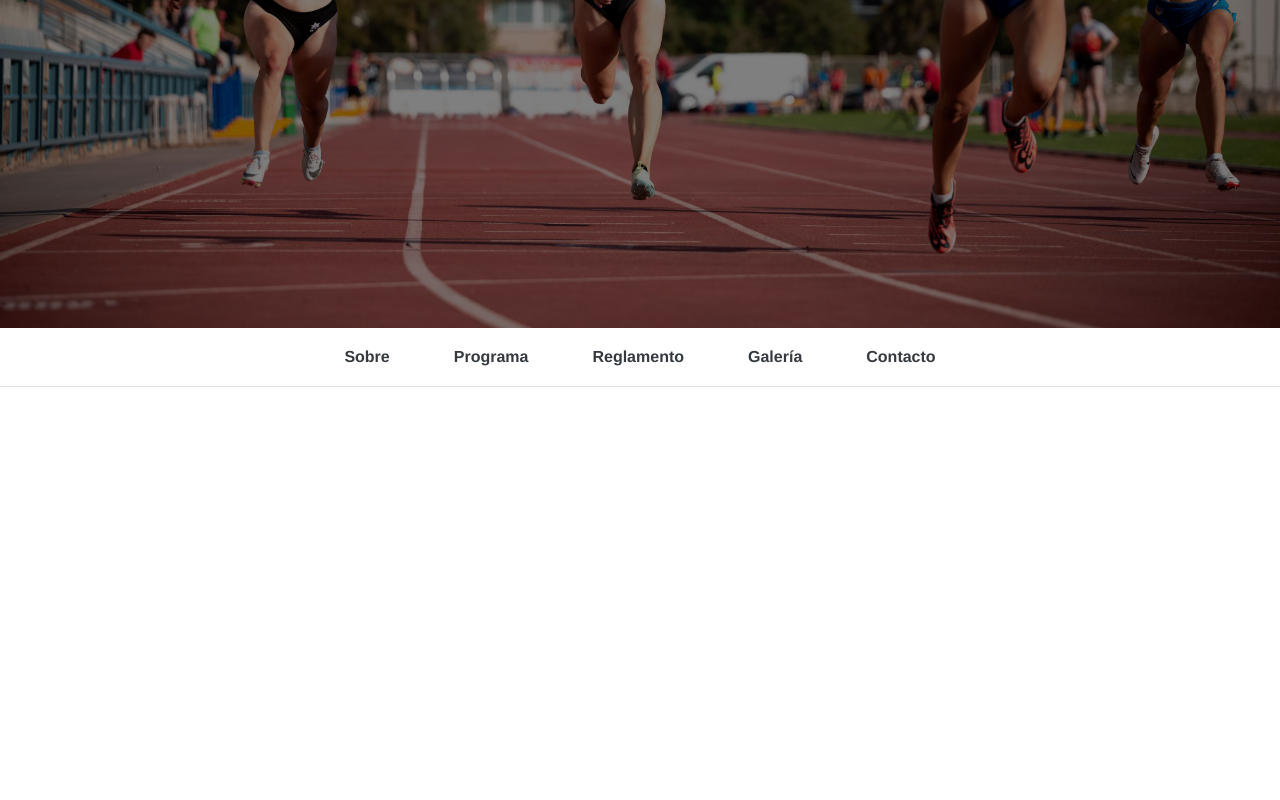
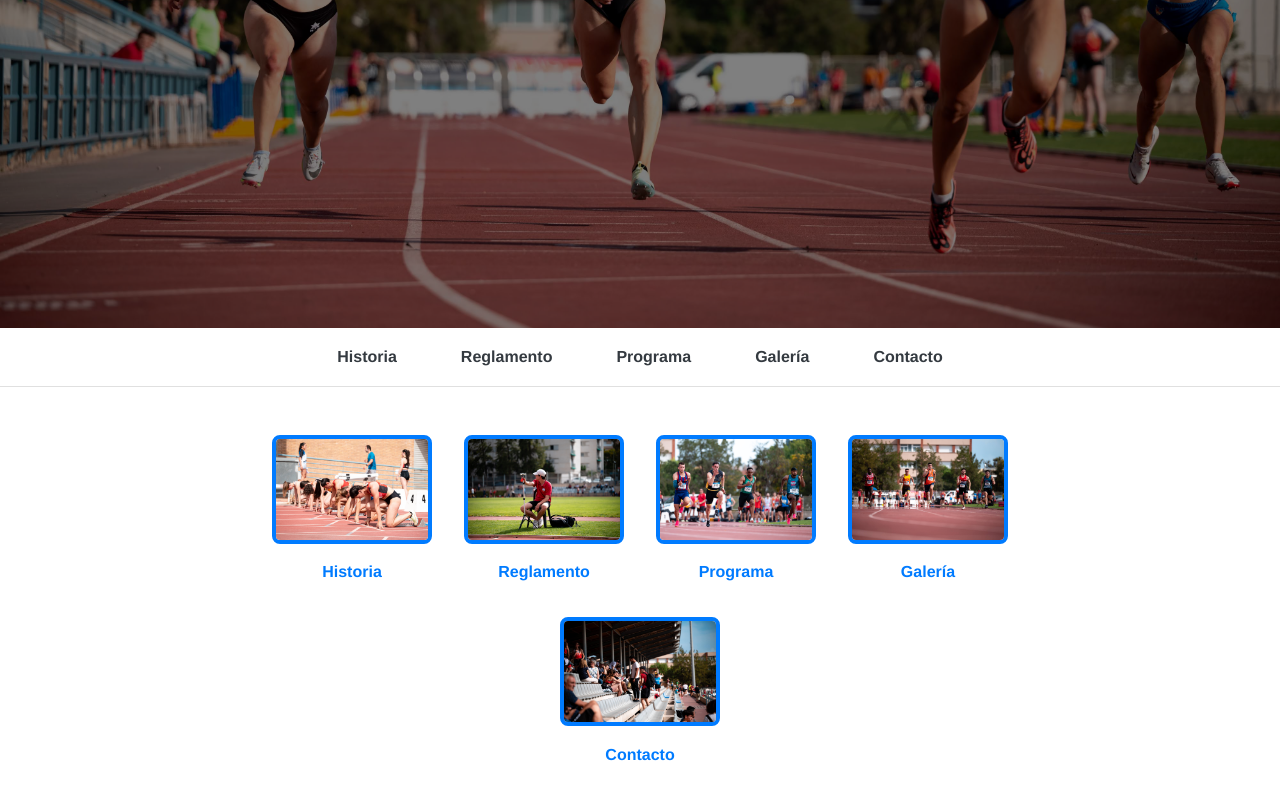
Before and after one commit to presidentgava/Meetingbernatpeso, a plain HTML site: page index.html in a window 1280 px wide. Shown: the part 472-1272 px from the top of the page. Before the commit the page ends 891 px from the top, so only its background shows below. Drawn offline with Linux system fonts and the light colour scheme.

Commit message:
Actualizo index.html con nuevo layout y enlaces a páginas

```diff
--- a/index.html
+++ b/index.html
@@ -32,59 +32,28 @@
       color: white;
     }
     .hero::after {
-      content: '';
-      position: absolute;
-      top: 0; left: 0;
-      width: 100%; height: 100%;
-      background: rgba(0,0,0,0.5);
+      content: ''; position: absolute; top: 0; left: 0;
+      width: 100%; height: 100%; background: rgba(0,0,0,0.5);
     }
-    .hero-content {
-      position: relative;
-      z-index: 1;
-      max-width: 800px;
-      padding: 0 1rem;
-    }
-    .hero-content h1 {
-      font-size: 3rem;
-      margin-bottom: 1rem;
-    }
-    .hero-content p {
-      font-size: 1.25rem;
-      opacity: 0.9;
-    }
+    .hero-content { position: relative; z-index: 1; max-width: 800px; padding: 0 1rem; }
+    .hero-content h1 { font-size: 3rem; margin-bottom: 1rem; }
+    .hero-content p { font-size: 1.25rem; opacity: 0.9; }
 
     /* Navegación sticky */
-    nav {
-      position: sticky;
-      top: 0;
-      background: rgba(255,255,255,0.8);
-      backdrop-filter: blur(10px);
-      z-index: 10;
-      border-bottom: 1px solid #e0e0e0;
-    }
-    nav ul {
-      display: flex;
-      justify-content: center;
-      list-style: none;
-    }
+    nav { position: sticky; top: 0; background: rgba(255,255,255,0.9); backdrop-filter: blur(10px); z-index: 10; border-bottom: 1px solid #e0e0e0; }
+    nav ul { display: flex; justify-content: center; list-style: none; }
     nav li { margin: 0 1rem; }
-    nav a {
-      display: block;
-      padding: 1rem;
-      font-weight: bold;
-      color: var(--dark);
-      transition: color 0.3s;
-    }
-    nav a:hover {
-      color: var(--primary);
-    }
+    nav a { display: block; padding: 1rem; font-weight: bold; color: var(--dark); transition: color 0.3s; }
+    nav a:hover { color: var(--primary); }
+
+    /* Sección de ítems */
+    .features { display: flex; flex-wrap: wrap; justify-content: center; margin: 2rem 0; }
+    .card { width: 160px; margin: 1rem; text-align: center; }
+    .card img { width: 100%; border: 4px solid var(--primary); border-radius: 8px; }
+    .card span { display: block; margin-top: 0.5rem; font-weight: bold; }
 
     /* Contenedor general */
-    .container {
-      max-width: 960px;
-      margin: 2rem auto;
-      padding: 0 1rem;
-    }
+    .container { max-width: 960px; margin: 2rem auto; padding: 0 1rem; }
   </style>
 </head>
 <body>
@@ -99,16 +68,38 @@
   <!-- Navegación -->
   <nav>
     <ul>
-      <li><a href="#about">Sobre</a></li>
-      <li><a href="#schedule">Programa</a></li>
-      <li><a href="#reglamentos">Reglamento</a></li>
-      <li><a href="#gallery">Galería</a></li>
-      <li><a href="#contact">Contacto</a></li>
+      <li><a href="history.html">Historia</a></li>
+      <li><a href="reglamento.html">Reglamento</a></li>
+      <li><a href="programa.html">Programa</a></li>
+      <li><a href="galeria.html">Galería</a></li>
+      <li><a href="contacto.html">Contacto</a></li>
     </ul>
   </nav>
 
   <div class="container">
-    <!-- Aquí irán las secciones Sobre, Programa, Reglamento, Galería, Contacto, etc. -->
+    <!-- Ítems principales -->
+    <section class="features">
+      <a href="history.html" class="card">
+        <img src="230610_165847_avap1213.jpg" alt="Historia">
+        <span>Historia</span>
+      </a>
+      <a href="reglamento.html" class="card">
+        <img src="230610_171222_avap1419.jpg" alt="Reglamento">
+        <span>Reglamento</span>
+      </a>
+      <a href="programa.html" class="card">
+        <img src="230610_172657_avap1512.jpg" alt="Programa">
+        <span>Programa</span>
+      </a>
+      <a href="galeria.html" class="card">
+        <img src="230610_173735_avap1624.jpg" alt="Galería">
+        <span>Galería</span>
+      </a>
+      <a href="contacto.html" class="card">
+        <img src="230610_174537_avap1700.jpg" alt="Contacto">
+        <span>Contacto</span>
+      </a>
+    </section>
   </div>
 
 </body>
```
